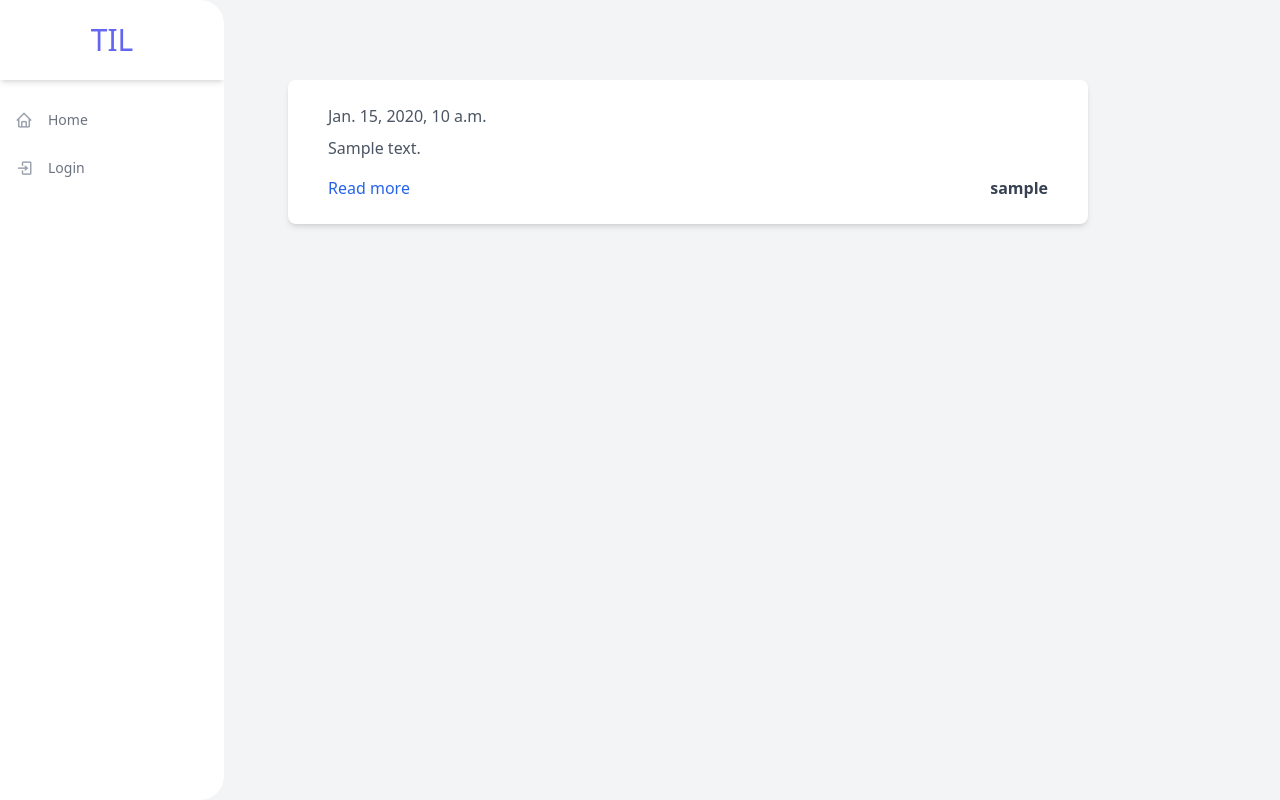
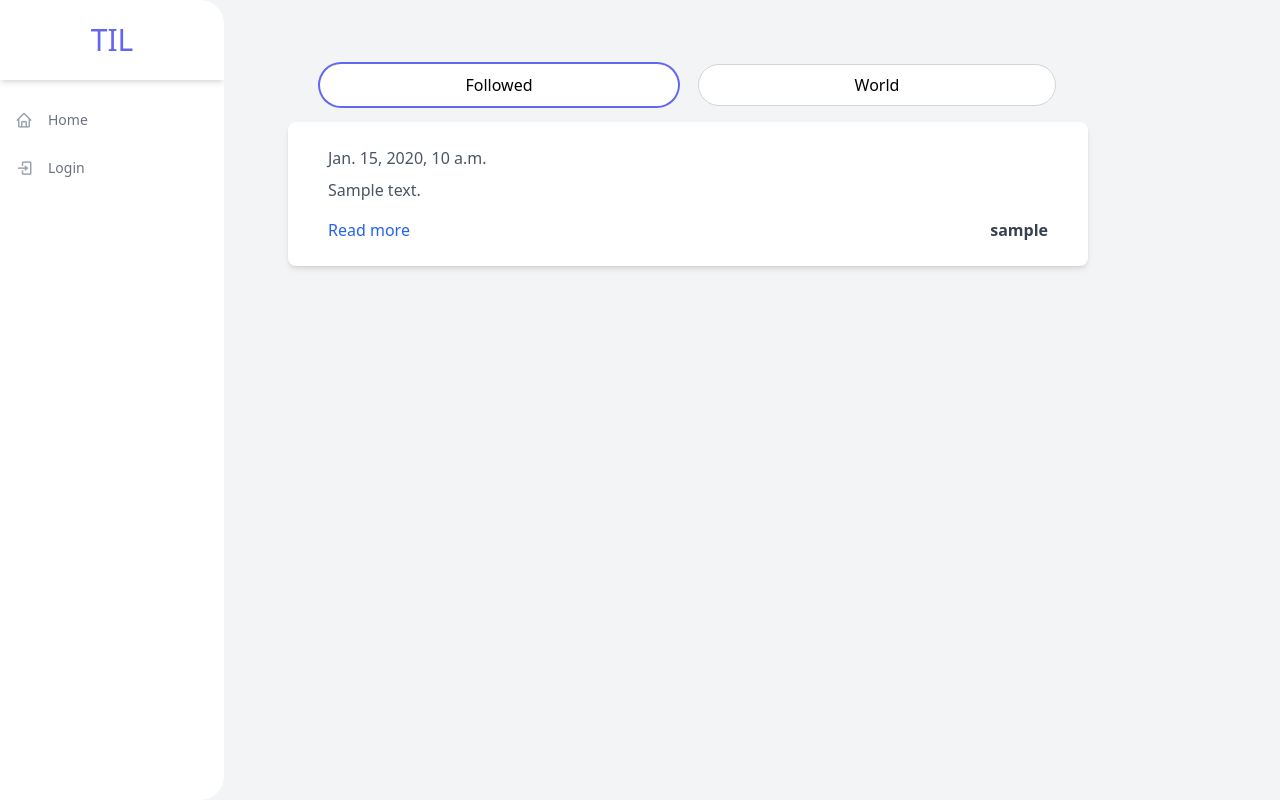
Before and after one commit to LukaszJanisiow/django201, a Django app: template feed/templates/feed/homepage.html in a window 1280 px wide. Run offline with Django 3.2, Linux system fonts and the light colour scheme; the template is opened without the code that fills it: most values are stand-ins (such as "Sample title", 1, 10 or a date in 2020); some libraries are stand-ins or nearby versions.

Commit message:
Add followed and world buttons

```diff
--- a/feed/templates/feed/homepage.html
+++ b/feed/templates/feed/homepage.html
@@ -4,10 +4,24 @@
 {% load static %}
 {% load i18n %}
 {% block body%}
+    <!-- component -->
+    <div class='flex justify-center'>
+        <ul class="mx-auto grid max-w-full w-full grid-cols-2 gap-x-5 px-8 ">
+        <li class="">
+            <input class="peer sr-only" type="radio" value="yes" name="answer" id="yes" checked />
+            <label class="flex justify-center cursor-pointer rounded-full border border-gray-300 bg-white py-2 px-4 hover:bg-gray-50 focus:outline-none peer-checked:border-transparent peer-checked:ring-2 peer-checked:ring-indigo-500 transition-all duration-500 ease-in-out js-followed" for="yes">Followed</label>
+        </li>
+        <li class="">
+            <input class="peer sr-only" type="radio" value="no" name="answer" id="no" />
+            <label class="flex justify-center cursor-pointer rounded-full border border-gray-300 bg-white py-2 px-4 hover:bg-gray-50 focus:outline-none peer-checked:border-transparent peer-checked:ring-2 peer-checked:ring-indigo-500 transition-all duration-500 ease-in-out js-world" for="no">World</label>
+        </li>
+        </ul>
+    </div>
     <div id="post-container">
         {% for post in posts %}
             {% include "includes/post.html" with post=post show_detail_link=True%}
         {% endfor %}
     </div>
-
+    <script src="https://cdnjs.cloudflare.com/ajax/libs/jquery/3.7.0/jquery.min.js" integrity="sha512-3gJwYpMe3QewGELv8k/BX9vcqhryRdzRMxVfq6ngyWXwo03GFEzjsUm8Q7RZcHPHksttq7/GFoxjCVUjkjvPdw==" crossorigin="anonymous" referrerpolicy="no-referrer"></script>
+    <script src="{% static 'js/homePage.js' %}"></script>
 {% endblock %}
```
